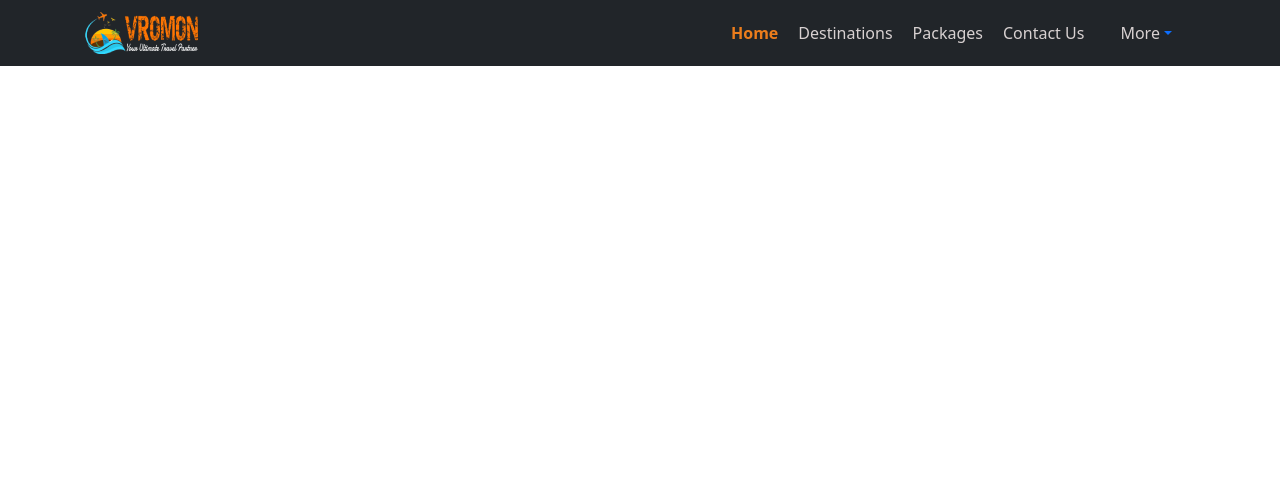
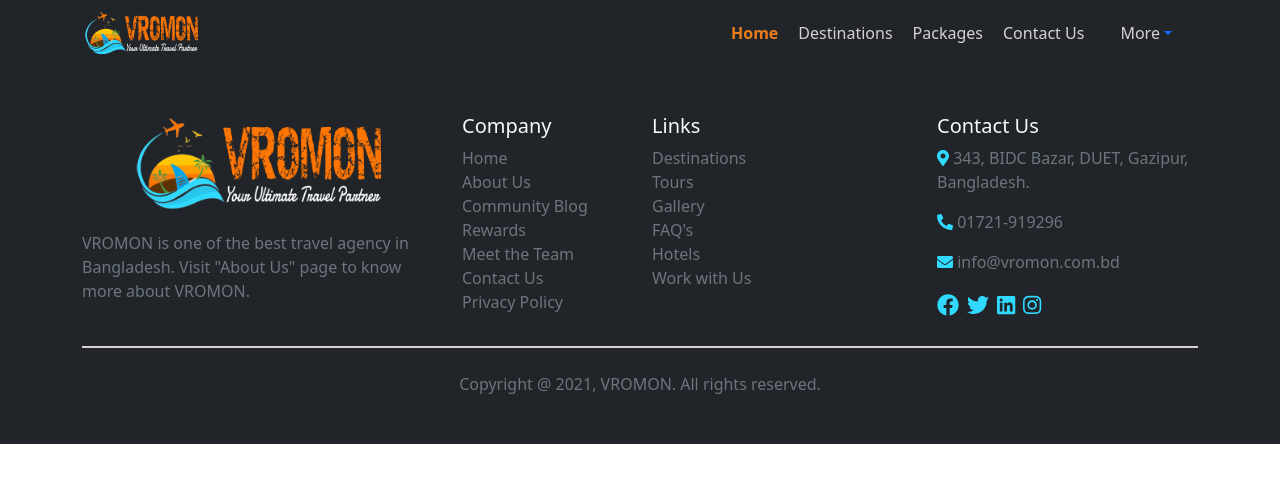
Before and after one commit to tajnur007/Vromon-Client-Side, a React (Create React App) app: page / in a window 1280 px wide. Shown: the top 482 px of the page. Built offline with nearby package versions, Linux system fonts and the light colour scheme.

Commit message:
Footer section complete

```diff
--- /dev/null
+++ b/src/components/Footer/Footer.css
@@ -0,0 +1,22 @@
+
+.social-icon {
+    font-size: 30px;
+    color: var(--app-secondary);
+    padding-right: 8px;
+    transition: 0.4s ease-in;
+}
+.social-icon:hover {
+    transform: translateY(-5px);
+}
+
+.footer-links {
+    color: #6c757d;
+    text-decoration: none;
+}
+.footer-links:hover {
+    color: var(--app-primary);
+}
+
+.separate-line {
+    border: 1px solid var(--app-white);
+}
--- a/src/components/Footer/Footer.js
+++ b/src/components/Footer/Footer.js
@@ -1,9 +1,92 @@
 import React from 'react';
+import './Footer.css';
+import { Link } from 'react-router-dom';
+import { FontAwesomeIcon } from '@fortawesome/react-fontawesome';
+import { faFacebook, faTwitter, faLinkedin, faInstagram } from '@fortawesome/free-brands-svg-icons';
+import { faEnvelope, faMapMarkerAlt, faPhoneAlt } from '@fortawesome/free-solid-svg-icons';
+import companyImage from '../../resources/images/vromon-xl.png';
 
 const Footer = () => {
     return (
         <div>
+            <footer className="pt-5 bg-dark">
+                <div className="container">
+                    <div className="row">
+                        {/* First Section  */}
+                        <div className="col-sm-12 col-md-12 col-lg-4 text-start">
+                            {/* Company Logo with Name  */}
+                            <div>
+                                <img className="pb-3 px-5 img-fluid" src={companyImage} alt="" />
+                            </div>
 
+                            {/* Short Description  */}
+                            <p className="text-muted">VROMON is one of the best travel agency in Bangladesh. Visit "About Us" page to know more about VROMON. </p>
+
+
+                        </div>
+
+                        {/* Second Section  */}
+                        <div className="col-sm-6 col-md-4 col-lg-2 text-start">
+                            <h5 className="text-light">Company</h5>
+                            <Link to="/" className="footer-links">Home</Link> <br />
+                            <Link to="/" className="footer-links">About Us</Link> <br />
+                            <Link to="/" className="footer-links">Community Blog</Link> <br />
+                            <Link to="/" className="footer-links">Rewards</Link> <br />
+                            <Link to="/" className="footer-links">Meet the Team</Link> <br />
+                            <Link to="/contacts" className="footer-links">Contact Us</Link> <br />
+                            <Link to="/" className="footer-links">Privacy Policy</Link> <br />
+                        </div>
+
+                        {/* Third Section  */}
+                        <div className="col-sm-6 col-md-4 col-lg-3 text-start">
+                            <h5 className="text-light">Links</h5>
+                            <Link to="/" className="footer-links">Destinations</Link> <br />
+                            <Link to="/" className="footer-links">Tours</Link> <br />
+                            <Link to="/" className="footer-links">Gallery</Link> <br />
+                            <Link to="/" className="footer-links">FAQ's</Link> <br />
+                            <Link to="/" className="footer-links">Hotels</Link> <br />
+                            <Link to="/" className="footer-links">Work with Us</Link> <br />
+                        </div>
+
+                        {/* Fourth Section  */}
+                        <div className="col-sm-12 col-md-4 col-lg-3 text-start">
+                            <h5 className="text-light">Contact Us</h5>
+
+                            <p className="text-muted"><FontAwesomeIcon icon={faMapMarkerAlt} style={{ color: "var(--app-secondary)" }} /> 343, BIDC Bazar, DUET, Gazipur, Bangladesh.</p>
+
+                            <p className="text-muted"><FontAwesomeIcon icon={faPhoneAlt} style={{ color: "var(--app-secondary)" }} /> 01721-919296</p>
+
+                            <p className="text-muted"><FontAwesomeIcon icon={faEnvelope} style={{ color: "var(--app-secondary)" }} /> info@vromon.com.bd</p>
+
+                            {/* Social Icons  */}
+                            <div>
+                                <Link to="/" className="">
+                                    <FontAwesomeIcon icon={faFacebook} className="social-icon" />
+                                </Link>
+                                <Link to="/" className="">
+                                    <FontAwesomeIcon icon={faTwitter} className="social-icon" />
+                                </Link>
+                                <Link to="/" className="">
+                                    <FontAwesomeIcon icon={faLinkedin} className="social-icon" />
+                                </Link>
+                                <Link to="/" className="">
+                                    <FontAwesomeIcon icon={faInstagram} className="social-icon" />
+                                </Link>
+                            </div>
+                        </div>
+
+                    </div>
+
+                    {/* Separate Line  */}
+                    <div className="separate-line my-4"></div>
+
+                    {/* Footer Lower Section  */}
+                    <div className="pb-5 text-muted">
+                        Copyright @ 2021, VROMON. All rights reserved.
+                    </div>
+
+                </div>
+            </footer>
         </div>
     );
 };
```
Also changed, not shown: src/resources/images/vromon-xl.png (added).
